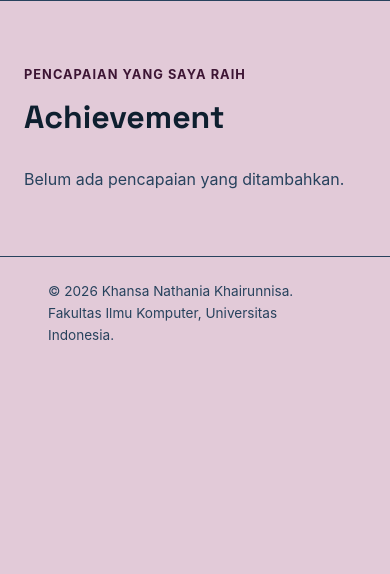
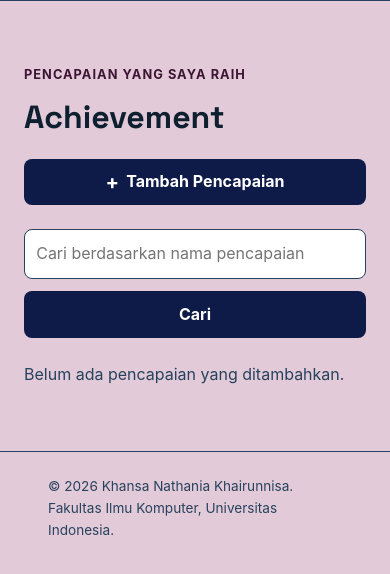
Before and after one commit to khansanathania/myportofolio, a Django app: page /achievement/ in a window 390 px wide. Shown: the part 141-715 px from the top of the page. Run offline with Django 5.2, Linux system fonts and the light colour scheme; data that the repository does not hold is empty.

Commit message:
feat: implement achievement management with JSON data delivery, creation form, title search and filtering, Google Drive certificate image display, two-column achievement layout, delete functionality with confirmation modal, form validation, success messages, URL routing, and view and styling updates

```diff
--- a/main/urls.py
+++ b/main/urls.py
@@ -1,6 +1,14 @@
 from django.urls import path
 
-from main.views import show_main, show_experience, show_achievement, show_achievement_detail
+from main.views import (
+    show_main,
+    show_experience,
+    show_achievement,
+    show_achievement_detail,
+    create_achievement,
+    get_achievements_json,
+    delete_achievement,
+)
 
 app_name = "main"
 
@@ -10,4 +18,7 @@ urlpatterns = [
     #achievement pada halaman achhievement ditangani oleh show achievement
     path("achievement/", show_achievement, name="show_achievement"),
     path("achievement/<int:id>/", show_achievement_detail, name="show_achievement_detail"),
+    path("achievement/add/", create_achievement, name="create_achievement"),
+    path("api/achievements/", get_achievements_json, name="get_achievements_json"),
+    path("achievement/<int:achievement_id>/delete/", delete_achievement, name="delete_achievement"),
 ]
--- a/main/views.py
+++ b/main/views.py
@@ -1,6 +1,9 @@
-from django.shortcuts import render, get_object_or_404
-
+from django.shortcuts import render, get_object_or_404, redirect
+from django.contrib import messages
 from main.models import Experience, Achievement
+from main.forms import AchievementForm
+from django.core import serializers
+from django.http import HttpResponse
 
 
 def show_main(request):
@@ -26,9 +29,16 @@ def show_experience(request):
     return render(request, "experience.html", context)
 
 def show_achievement(request):
-    context= {
-        "name" : "Khansa Nathania Khairunnisa",
-        "achievement_list" : Achievement.objects.all(),
+    title_query = request.GET.get("title", "").strip()
+    achievement_list = Achievement.objects.all()
+
+    if title_query:
+        achievement_list = achievement_list.filter(title__icontains=title_query)
+
+    context = {
+        "name": "Khansa Nathania Khairunnisa",
+        "achievement_list": achievement_list,
+        "title_query": title_query,
     }
     return render(request,"achievement.html", context)
 
@@ -39,3 +49,36 @@ def show_achievement_detail(request, id):
         "achievement": achievement,
     }
     return render(request, "achievement_detail.html", context)
+
+def create_achievement(request):
+    form = AchievementForm(request.POST or None)
+    if request.method == "POST" and form.is_valid():
+        form.save()
+        messages.success(request, "Pencapaian baru berhasil ditambahkan!")
+        return redirect("main:show_achievement")
+
+    context = {
+        "name": "Khansa Nathania Khairunnisa",
+        "form": form,
+    }
+    return render(request, "achievement_form.html", context)
+
+def get_achievements_json(request):
+    title_query = request.GET.get("title", "").strip()
+    achievements = Achievement.objects.all()
+
+    if title_query:
+        achievements = achievements.filter(title__icontains=title_query)
+
+    achievements_json = serializers.serialize("json", achievements)
+    return HttpResponse(achievements_json, content_type="application/json")
+
+def delete_achievement(request, achievement_id):
+    achievement = get_object_or_404(Achievement, pk=achievement_id)
+
+    if request.method == "POST":
+        achievement.delete()
+        messages.success(request, "Pencapaian berhasil dihapus!")
+        return redirect("main:show_achievement")
+
+    return redirect("main:show_achievement")
--- a/portofolio/settings.py
+++ b/portofolio/settings.py
@@ -154,3 +154,5 @@ MAILERS = {
         'BACKEND': 'django.core.mail.backends.console.EmailBackend',
     },
 }
+
+CSRF_TRUSTED_ORIGINS = ["https://khansa-nathania-myportofolio.pws.cs.ui.ac.id"]
--- a/static/css/style.css
+++ b/static/css/style.css
@@ -382,6 +382,14 @@ h1, .brand {
     border-radius: var(--radius);
 }
 
+.achievement-image {
+    width: 100%;
+    height: 200px;
+    object-fit: cover;
+    border-radius: var(--radius);
+    margin-bottom: 1rem;
+}
+
 .experience-category {
     color: var(--accent-dark);
     font-size: 0.75rem;
@@ -404,3 +412,224 @@ h1, .brand {
     font-size: 0.85rem;
     font-weight: 600;
 }
+
+.project-form {
+    width: 100%;
+    max-width: 100%;
+    margin-top: 1.5rem;
+}
+
+.form-group {
+    margin-bottom: 1.25rem;
+}
+
+.form-group label {
+    display: block;
+    margin-bottom: 0.4rem;
+    font-weight: 700;
+}
+
+.form-group input,
+.form-group textarea {
+    width: 100%;
+    box-sizing: border-box;
+    padding: 0.7rem;
+    border: 1px solid var(--accent);
+    border-radius: var(--radius);
+    font: inherit;
+    transition:
+        border-color 0.2s ease,
+        outline-color 0.2s ease;
+}
+
+.form-group input:focus,
+.form-group textarea:focus {
+    outline: 2px solid var(--accent);
+    border-color: var(--accent);
+}
+
+.form-error {
+    color: #b42318;
+    font-size: 0.85rem;
+    margin-top: 0.35rem;
+}
+
+.button {
+    display: inline-block;
+    height: fit-content;
+    border: 0;
+    border-radius: var(--radius);
+    padding: 0.65rem 1rem;
+    background: var(--accent);
+    color: white;
+    cursor: pointer;
+    font: inherit;
+    font-weight: 700;
+    text-decoration: none;
+}
+
+.button-secondary {
+    background: var(--ink);
+}
+
+.project-header {
+    width: 100%;
+    display: flex;
+    justify-content: space-between;
+    align-items: center;
+    gap: 1rem;
+    margin-bottom: 1.5rem;
+}
+
+.project-header h1 {
+    margin-bottom: 0;
+}
+
+.project-add-button {
+    display: inline-flex;
+    align-items: center;
+    gap: 0.45rem;
+}
+
+.project-add-button span {
+    font-size: 1.25rem;
+    line-height: 1;
+}
+
+.button-danger {
+    background: #b42318;
+}
+
+.project-delete-modal {
+    display: none;
+    position: fixed;
+    inset: 0;
+    width: 100%;
+    height: 100%;
+    max-width: none;
+    max-height: none;
+    margin: 0;
+    padding: 1rem;
+    border: 0;
+    background: transparent;
+    z-index: 10;
+    align-items: center;
+    justify-content: center;
+}
+
+.project-delete-modal:popover-open {
+    display: flex;
+}
+
+.project-delete-modal__backdrop {
+    position: absolute;
+    inset: 0;
+    width: 100%;
+    height: 100%;
+    border: 0;
+    padding: 0;
+    background: rgba(28, 25, 23, 0.58);
+    cursor: default;
+}
+
+.project-delete-modal__content {
+    position: relative;
+    z-index: 1;
+    width: min(100%, 480px);
+    padding: 1.5rem;
+    background: var(--paper);
+    border: 1px solid var(--line);
+    border-radius: var(--radius);
+    box-shadow: 0 1rem 3rem rgba(28, 25, 23, 0.22);
+}
+
+.project-delete-modal__content h2 {
+    margin: 0 0 0.75rem;
+    font-family:
+        "Space Grotesk",
+        -apple-system,
+        sans-serif;
+    font-size: 1.5rem;
+}
+
+.project-delete-modal__close {
+    position: absolute;
+    top: 1rem;
+    right: 1rem;
+    border: 0;
+    padding: 0;
+    background: transparent;
+    color: var(--text-muted);
+    font-size: 1.8rem;
+    line-height: 1;
+    cursor: pointer;
+}
+
+.project-delete-modal__actions {
+    display: flex;
+    justify-content: flex-end;
+    gap: 0.75rem;
+    margin-top: 1.5rem;
+}
+
+@media (max-width: 600px) {
+    .project-header {
+        align-items: flex-start;
+        flex-direction: column;
+    }
+
+    .project-add-button {
+        width: 100%;
+        justify-content: center;
+    }
+
+    .project-delete-modal {
+        align-items: flex-end;
+        padding: 0;
+    }
+
+    .project-delete-modal__content {
+        width: 100%;
+        padding: 1.25rem;
+        border-radius: var(--radius) var(--radius) 0 0;
+    }
+
+    .project-delete-modal__actions {
+        flex-direction: column-reverse;
+    }
+
+    .project-delete-modal__actions .button {
+        width: 100%;
+        text-align: center;
+    }
+
+    .project-search {
+        flex-direction: column;
+    }
+
+    .project-search .button {
+        width: 100%;
+    }
+}
+
+.project-search {
+    display: flex;
+    gap: 0.75rem;
+    margin-bottom: 1.5rem;
+}
+
+.project-search__input {
+    width: 100%;
+    min-width: 0;
+    padding: 0.7rem;
+    border: 1px solid var(--line);
+    border-radius: var(--radius);
+    background: #fff;
+    color: var(--ink);
+    font: inherit;
+}
+
+.project-search__input:focus {
+    outline: 2px solid var(--accent);
+    border-color: var(--accent);
+}
--- a/templates/achievement.html
+++ b/templates/achievement.html
@@ -10,15 +10,36 @@
        <section class = "experience-section" id = "achievement">
             <div class = "container">
                 <p class = "section-kicker"> Pencapaian yang saya raih </p>
+                <div class="project-header">
                     <h1>Achievement</h1>
-
-                <div class = "experience-grid">
+                    <a href="{% url 'main:create_achievement' %}"
+                        class="button project-add-button">
+                            <span aria-hidden="true">+</span>
+                            Tambah Pencapaian
+                    </a>
+                </div>
+                    <form method="get"
+                        action="{% url 'main:show_achievement' %}"
+                        class="project-search">
+                    <input type="search"
+                            name="title"
+                            value="{{ title_query }}"
+                            placeholder="Cari berdasarkan nama pencapaian"
+                            class="project-search__input"
+                            aria-label="Cari berdasarkan nama pencapaian">
+                    <button type="submit" class="button">Cari</button>
+                </form>
+                <div class = "experience-grid achievement-grid">
                     {% for achievement in achievement_list %}
                     <article class = "experience-card">
+                        {% if achievement.credential_url %}
+                            <img
+                                src="{{ achievement.credential_url }}"
+                                alt="{{ achievement.title }}"
+                                class="achievement-image">
+                        {% endif %}
                         <h2>
-                            <a href = "{% url 'main:show_achievement_detail' achievement.id %}">
                             {{  achievement.title  }}
-                            </a>
                         </h2>
                         <p class = "experience-description" >
                             {{ achievement.description }}
@@ -29,6 +50,7 @@
                         <p class = "experience-status">
                             {{  achievement.issued_at }}
                         </p>
+                        {% include "components/achievement_delete_modal.html" with achievement=achievement %}
                     </article>
                     {% empty %}
                         <p class="empty-state">
@@ -39,5 +61,4 @@
                 </div>
             </section>
         </main>
-
    {% endblock content %}
```
Also changed, not shown: main/forms.py (added, +50 -0 lines), templates/achievement_form.html (added, +31 -0 lines), templates/components/achievement_delete_modal.html (added, +43 -0 lines). Lines whose indentation alone changed are shown as unchanged.
